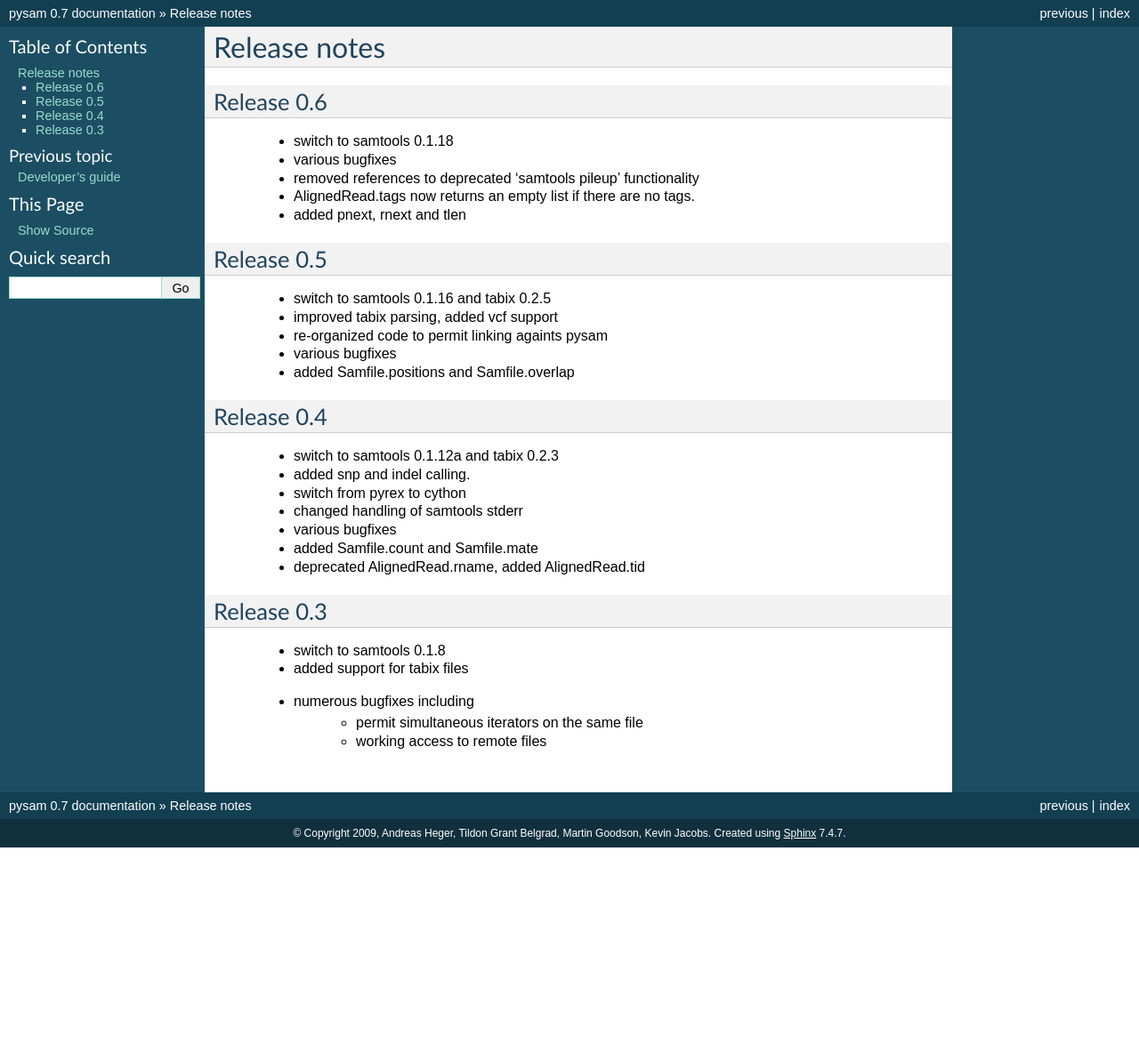
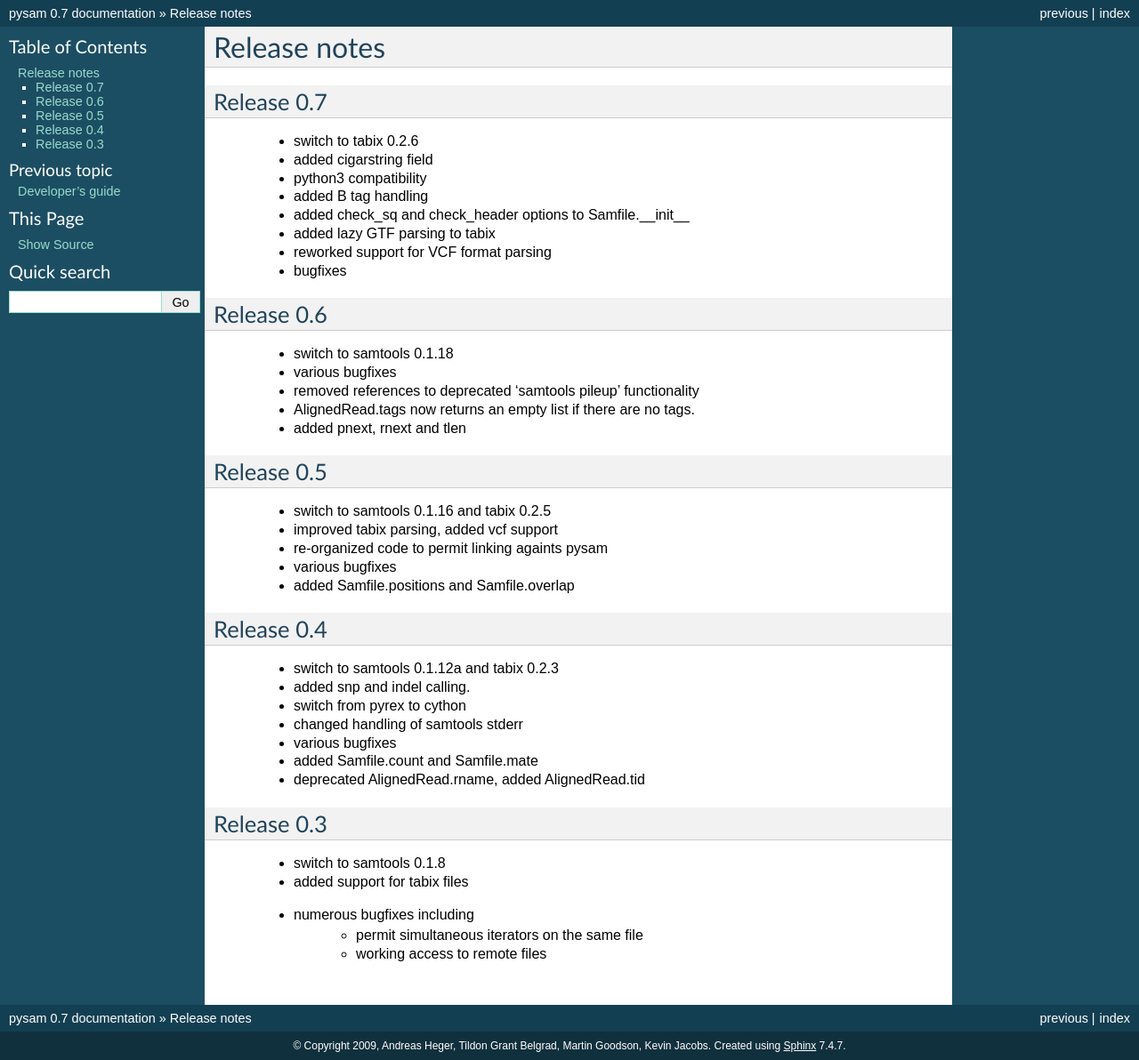
Before and after one commit to vd4mmind/pysam, a Sphinx documentation site: the page built from doc/release.rst, in a window 1280 px wide. Shown: the whole page at 89% size. Built offline with Sphinx 7.4.7, drawn with Linux system fonts in a browser that asks for light colours; pages that are not in the unit, such as notebooks, are missing from menus; before the commit the page ends 953 px from its top, so only the background shows below that.

Commit message:
issue 94 - added cigarstring

```diff
--- a/doc/contents.rst
+++ b/doc/contents.rst
@@ -19,7 +19,7 @@ and a high-level API for convenient access to the data in *SAM/BAM* formatted fi
 Also included is an interface to the tabix_ C-API for reading compressed and
 indexed tabular data.
 
-The current version wraps *samtools-0.1.18* and *tabix-0.2.5*.
+The current version wraps *samtools-0.1.18* and *tabix-0.2.6*.
 
 Contents
 --------
--- a/doc/release.rst
+++ b/doc/release.rst
@@ -1,6 +1,18 @@
 =============
 Release notes
 =============
+
+Release 0.7
+===========
+
+   * switch to tabix 0.2.6
+   * added cigarstring field
+   * python3 compatibility
+   * added B tag handling
+   * added check_sq and check_header options to Samfile.__init__
+   * added lazy GTF parsing to tabix
+   * reworked support for VCF format parsing
+   * bugfixes
 
 Release 0.6
 ===========
```
Also changed, not shown: 2 other files.
